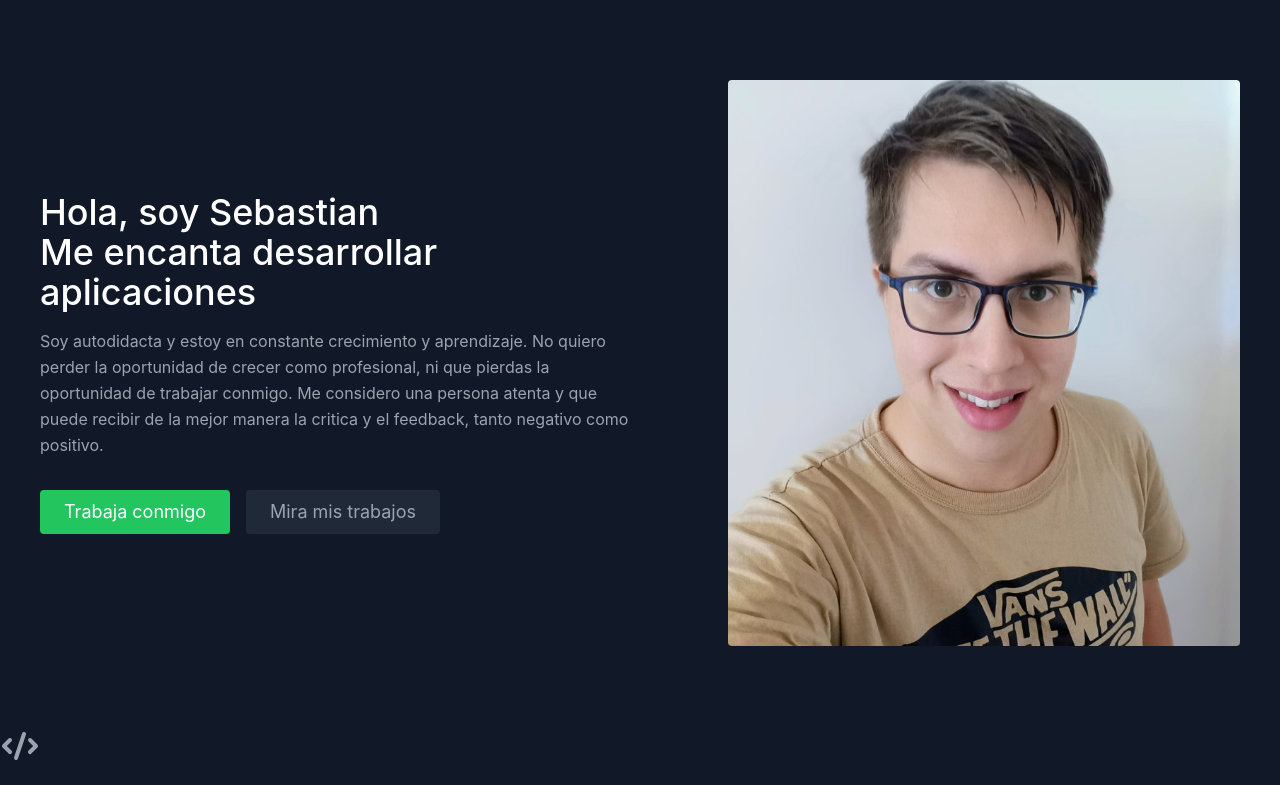
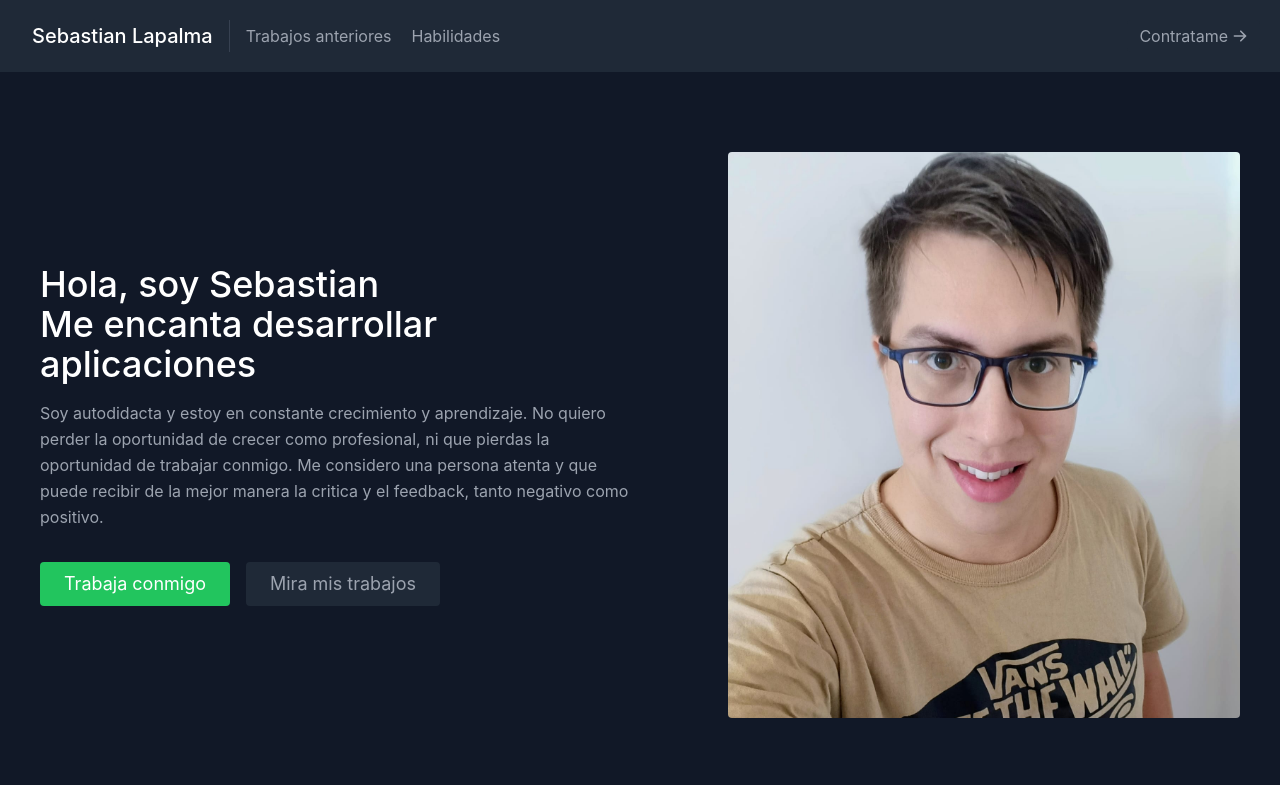
Before and after one commit to SebaLapalma/portfolio-react, a React (Create React App) app: page / in a window 1280 px wide. Shown: the top 785 px of the page. Built offline with nearby package versions, Linux system fonts and the light colour scheme.

Commit message:
adding navbar

```diff
--- a/src/App.js
+++ b/src/App.js
@@ -5,10 +5,12 @@
 import Skills from './components/Skills';
 // import Testimonials from './components/Testimonials';
 import Contact from './components/Contact';
+import Navbar from './components/Navbar';
 
 function App() {
   return (
     <main className='text-gray-400 bg-gray-900 body-font'>
+      <Navbar />
       <About />
       <Projects />
       <Skills />
--- a/src/components/Contact.js
+++ b/src/components/Contact.js
@@ -27,7 +27,7 @@
                 }
             ),
         })
-        .then(() => alert("Message sent!"))
+        .then(() => alert("Mensaje enviado"))
         .catch((error) => alert(error))
     }
 
@@ -93,6 +93,7 @@
                             Nombre
                         </label>
                         <input
+                            required
                             type="text"
                             id="name"
                             name="name"
@@ -105,6 +106,7 @@
                             Correo electronico
                         </label>
                         <input
+                            required
                             type="email"
                             id="email"
                             name="email"
@@ -117,6 +119,7 @@
                             Mensaje
                         </label>
                         <textarea
+                            required
                             id="message"
                             name="message"
                             className="w-full bg-gray-800 rounded border border-gray-700 focus:border-indigo-500 focus:ring-2 focus:ring-indigo-900 h-32 text-base outline-none text-gray-100 py-1 px-3 resize-none leading-6 transition-colors duration-200 ease-in-out"
--- /dev/null
+++ b/src/components/Navbar.js
@@ -0,0 +1,34 @@
+import { ArrowRightIcon } from "@heroicons/react/solid";
+import React from "react";
+
+export default function Navbar() {
+    return (
+        <header className="bg-gray-800 md:sticky top-0 z-10">
+            <div className="container mx-auto flex flex-wrap p-5 flex-col md:flex-row items-center">
+                <nav className="title-font font-medium text-white mb-4 md:mb-0">
+                    <a href="#about" className="ml-3 text-xl">
+                        Sebastian Lapalma
+                    </a>
+                </nav>
+                <nav className="md:mr-auto md:ml-4 md:py-1 md:pl-4 md:border-l md:border-gray-700 flex flex-wrap items-center text-base justify-center">
+                    <a href="#projects" className="mr-5 hover:text-white">
+                        Trabajos anteriores
+                    </a>
+                    <a href="#skills" className="mr-5 hover:text-white">
+                        Habilidades
+                    </a>
+                    {/* <a href="#testimonials" className="mr-5 hover:text-white">
+                        Testimonios
+                    </a> */}
+                </nav>
+                <a
+                    href="#contact"
+                    className="inline-flex items-center bg-gray-800 border-0 py-1 px-3 focus:outline-none hover:bg-gray-700 hover:text-white rounded text-base mt-4 md:mt-0"
+                >
+                    Contratame
+                    <ArrowRightIcon className="w-4 h-4 ml-1" />
+                </a>
+            </div>
+        </header>
+    )
+}
```
